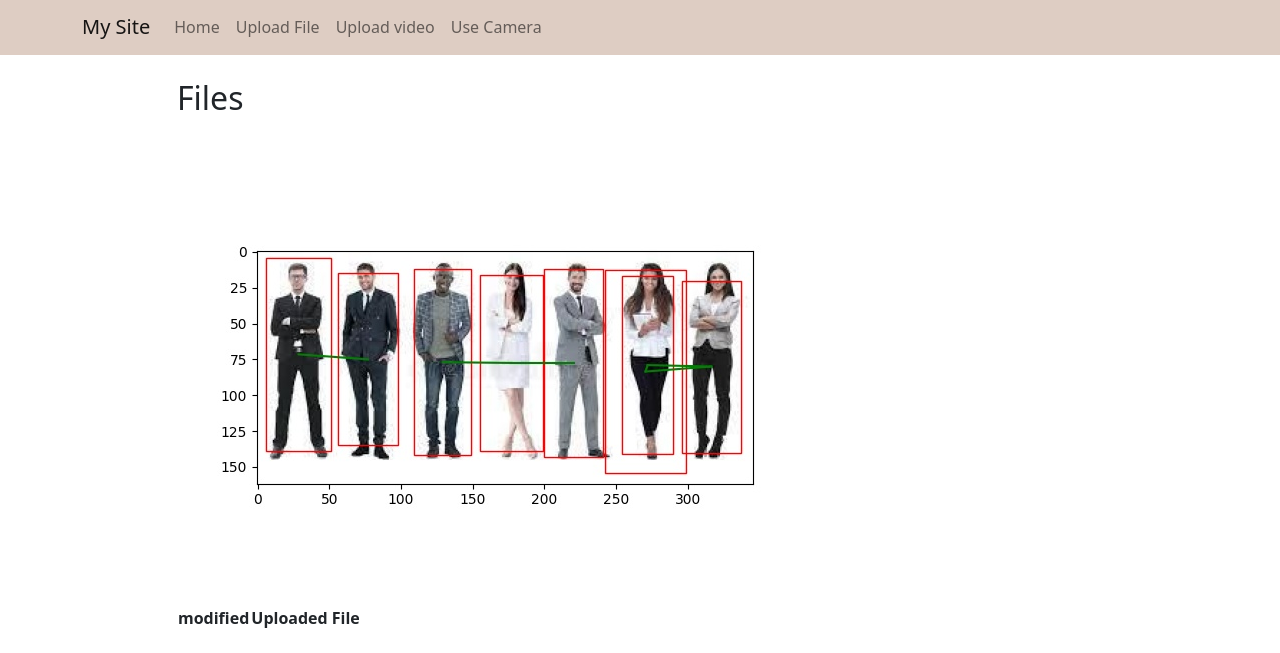
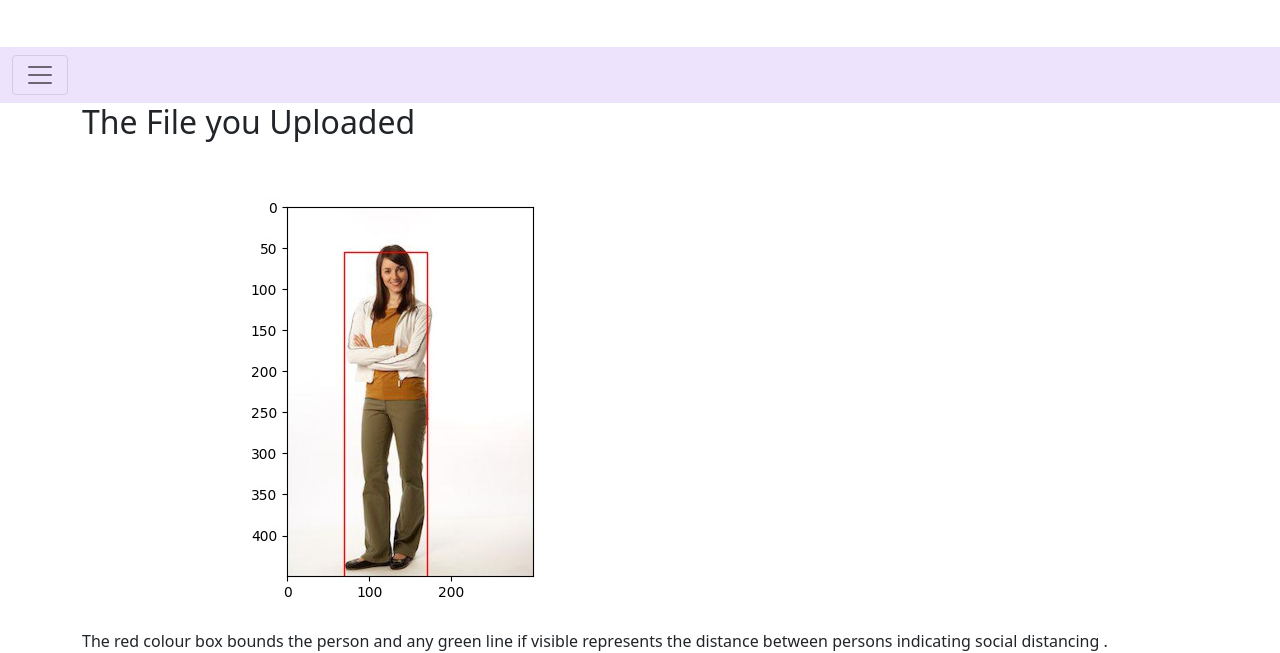
Before and after one commit to bharanikumar9/web_for_image, a Django app: page /files in a window 1280 px wide. Shown: the part 401-1054 px from the top of the page. Before the commit the page ends 1029 px from the top, so only its background shows below. Run offline with Django 3.2, Linux system fonts and the light colour scheme; lists and menus that the app fills with data are empty; some libraries are stand-ins or nearby versions.

Commit message:
Some changes

```diff
--- a/mysite/mysite/settings.py
+++ b/mysite/mysite/settings.py
@@ -76,6 +76,10 @@ WSGI_APPLICATION = 'mysite.wsgi.application'
 
 MEDIA_URL = '/files/'
 MEDIA_ROOT = os.path.join(BASE_DIR,'files')
+STATIC_URL = '/static/'
+STATICFILES_DIRS = [
+    os.path.join(BASE_DIR,'static')
+]
 
 # Database
 # https://docs.djangoproject.com/en/3.2/ref/settings/#databases
--- a/mysite/templates/base.html
+++ b/mysite/templates/base.html
@@ -36,32 +36,37 @@
   <link rel="stylesheet" type="text/css" href="{% static 'css/app.css' %}"> -->
   <meta charset="UTF-8">
   <meta name="viewport" content="width=device-width, initial-scale=1.0">
-    <link rel="stylesheet" href="https://stackpath.bootstrapcdn.com/bootstrap/4.1.3/css/bootstrap.min.css" integrity="sha384-MCw98/SFnGE8fJT3GXwEOngsV7Zt27NXFoaoApmYm81iuXoPkFOJwJ8ERdknLPMO" crossorigin="anonymous">
+  <!-- <link rel="stylesheet" href="{{ STATIC_URL }}style.css" /> -->
+  <link href="https://cdn.jsdelivr.net/npm/bootstrap@5.0.2/dist/css/bootstrap.min.css" rel="stylesheet" integrity="sha384-EVSTQN3/azprG1Anm3QDgpJLIm9Nao0Yz1ztcQTwFspd3yD65VohhpuuCOmLASjC" crossorigin="anonymous">
 
-    <link href="https://cdn.jsdelivr.net/npm/bootstrap@5.0.0-beta1/dist/css/bootstrap.min.css" rel="stylesheet" integrity="sha384-giJF6kkoqNQ00vy+HMDP7azOuL0xtbfIcaT9wjKHr8RbDVddVHyTfAAsrekwKmP1" crossorigin="anonymous">
-    <script src="https://cdn.jsdelivr.net/npm/bootstrap@5.0.0-beta1/dist/js/bootstrap.bundle.min.js" integrity="sha384-ygbV9kiqUc6oa4msXn9868pTtWMgiQaeYH7/t7LECLbyPA2x65Kgf80OJFdroafW" crossorigin="anonymous"></script>
-
-  <script src="https://ajax.googleapis.com/ajax/libs/jquery/3.5.1/jquery.min.js"></script>
-  <script src="https://maxcdn.bootstrapcdn.com/bootstrap/3.4.1/js/bootstrap.min.js"></script>
-  <script type="text/javascript" src="https://cdnjs.cloudflare.com/ajax/libs/webcamjs/1.0.25/webcam.js"></script>
   <title>{% block title %}My Site{% endblock %}</title>
 
 <body>
 
         <!-- Background image -->
-<div style="
+<!-- <div class="bg-image" style="
 background-image: url('https://mdbootstrap.com/img/new/standard/city/041.jpg');
 height: 400px;
-"></div>
+"></div> -->
 <!-- Background image -->
 
-  <nav class="navbar navbar-expand-lg navbar-light mb-4" style="background-color:#decdc3">
-    <div class="container">
-      <a class="navbar-brand" href="{% url 'home' %}">My Site</a>
-      <button class="navbar-toggler" type="button" data-toggle="collapse" data-target="#navbarSupportedContent" aria-controls="navbarSupportedContent" aria-expanded="false" aria-label="Toggle navigation">
-        <span class="navbar-toggler-icon"></span>
-      </button>
-      <div class="collapse navbar-collapse" id="navbarSupportedContent">
+<div class="bg-image p-5 text-center shadow-1-strong rounded mb-5 text-white" style="
+      background-image: url('https://mdbootstrap.com/img/new/slides/003.jpg');
+      height: 400px;
+    ">
+  <!-- <h1 class="mb-3 h2">Jumbotron</h1>
+
+  <p>
+    Lorem ipsum dolor, sit amet consectetur adipisicing elit. Repellendus
+    praesentium labore accusamus sequi, voluptate debitis tenetur in deleniti
+    possimus modi voluptatum neque maiores dolorem unde? Aut dolorum quod
+    excepturi fugit.
+  </p> -->
+</div>
+
+
+  <div class="collapse" id="navbarToggleExternalContent">
+    <div class="p-4" style="background-color: #ede3fd;">
       <ul class="navbar-nav">
         <li class="nav-item">
           <a class="nav-link" href="{% url 'home' %}">Home</a>
@@ -78,24 +83,27 @@ height: 400px;
       </ul>
     </div>
   </div>
+  <nav class="navbar navbar-light" style="background-color: #ede3fd;">
+    <div class="container-fluid">
+      <button class="navbar-toggler" type="button" data-bs-toggle="collapse" data-bs-target="#navbarToggleExternalContent" aria-controls="navbarToggleExternalContent" aria-expanded="false" aria-label="Toggle navigation">
+        <span class="navbar-toggler-icon"></span>
+      </button>
+    </div>
   </nav>
+
       <div class="container">
         <div class="row justify-content-center">
-      <div class="col-lg-10 col-md-12">
-        <!-- <div class="card mb-4"> -->
-          <!-- <div class="card-body"> -->
+          <div >
+
                 {% block Content %}
-            {% endblock %}
-          <!-- </div> -->
-        <!-- </div> -->
+                <div class="bg-primary bg-alpha-40"></div>
+                {%  endblock %}
           </div>
         </div>
     </div>
 </head>
 
+<script src="https://cdn.jsdelivr.net/npm/bootstrap@5.0.2/dist/js/bootstrap.bundle.min.js" integrity="sha384-MrcW6ZMFYlzcLA8Nl+NtUVF0sA7MsXsP1UyJoMp4YLEuNSfAP+JcXn/tWtIaxVXM" crossorigin="anonymous"></script>
 
-  <!-- <script src="https://code.jquery.com/jquery-3.3.1.slim.min.js" integrity="sha384-q8i/X+965DzO0rT7abK41JStQIAqVgRVzpbzo5smXKp4YfRvH+8abtTE1Pi6jizo" crossorigin="anonymous"></script>
-  <script src="https://cdnjs.cloudflare.com/ajax/libs/popper.js/1.14.3/umd/popper.min.js" integrity="sha384-ZMP7rVo3mIykV+2+9J3UJ46jBk0WLaUAdn689aCwoqbBJiSnjAK/l8WvCWPIPm49" crossorigin="anonymous"></script>
-  <script src="https://stackpath.bootstrapcdn.com/bootstrap/4.1.3/js/bootstrap.min.js" integrity="sha384-ChfqqxuZUCnJSK3+MXmPNIyE6ZbWh2IMqE241rYiqJxyMiZ6OW/JmZQ5stwEULTy" crossorigin="anonymous"></script> -->
 </body>
 </html>
--- a/mysite/templates/cam.html
+++ b/mysite/templates/cam.html
@@ -5,7 +5,7 @@
 
 {% block Content %}
 
-  <h2 class="card-title">Upload a File</h2>
+  <h2 class="card-title">Upload From Camera</h2>
   <form method="POST" enctype="multipart/form-data">
     <!-- {{ form.as_p }} -->
     {% csrf_token %}
--- a/mysite/templates/files.html
+++ b/mysite/templates/files.html
@@ -1,14 +1,14 @@
 {% extends 'base.html' %}
 
 {% block Content %}
-  <h2 class="card-title">Files</h2>
+  <h2 class="card-title">The File you Uploaded</h2>
    <table>
-     <thead>
+     <!-- <thead>
        <tr>
          <th>{{title}}</th>
          <th>Uploaded File</th>
        </tr>
-     </thead>
+     </thead> -->
      <tbody>
        <!-- {% for file in files %}
           <tr>
@@ -20,4 +20,5 @@
        <img src="{% static 'ans.jpg' %}" alt="Girl in a jacket">
      </tbody>
    </table>
+   The red colour box bounds the person and any green line if visible represents the distance between persons indicating social distancing .
 {% endblock %}
--- a/mysite/templates/home.html
+++ b/mysite/templates/home.html
@@ -1,6 +1,9 @@
 {% extends 'base.html' %}
 
+
+
 {% block Content %}
+
   <h2>Hey Welcome</h2>
 
 
--- a/mysite/templates/video.html
+++ b/mysite/templates/video.html
@@ -5,7 +5,7 @@
 
 {% block Content %}
 
-<video width="320" height="240" controls>
+<video width="400" height="400" controls>
     <source src="{{ url }}">
     <!-- <source src="movie.ogg" type="video/ogg">
   Your browser does not support the video tag. -->
```
Also changed, not shown: mysite/templates/upload.html (+5 -2 lines), mysite/templates/upv.html (+11 -3 lines), mysite/files/ans.jpg, mysite/files/input.jpg, 1 other file. Lines whose indentation alone changed are shown as unchanged.
